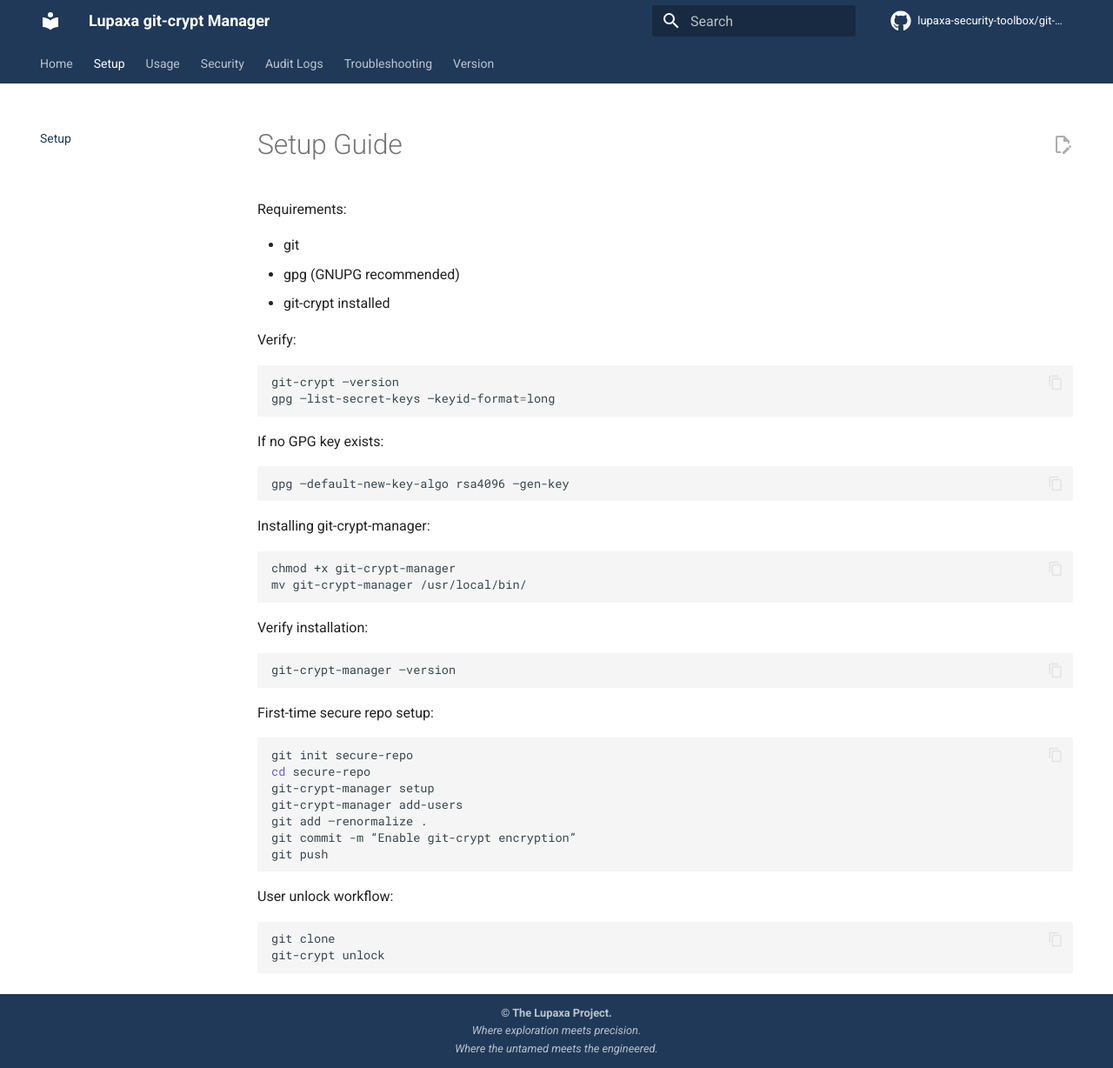
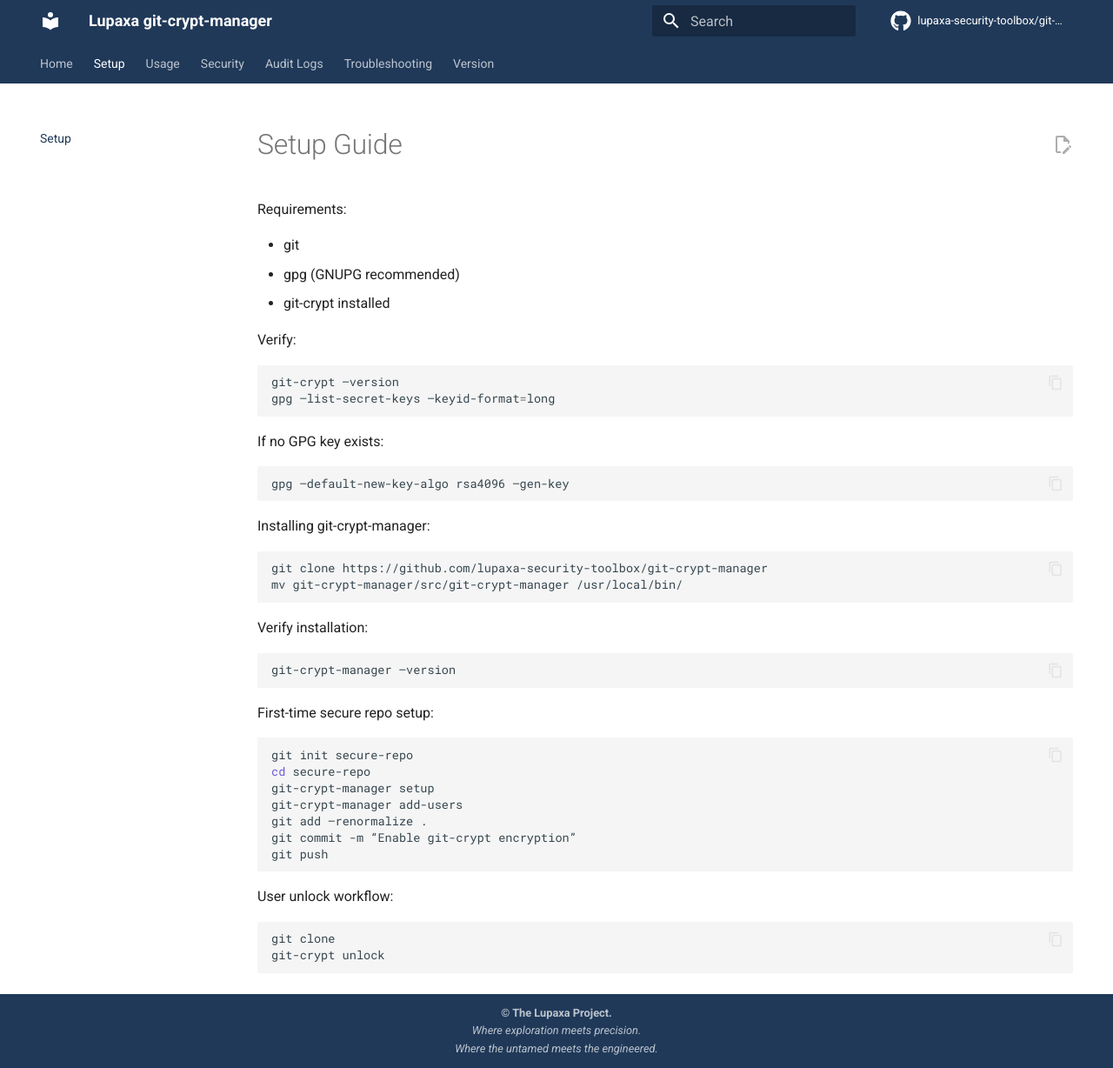
Before and after one commit to lupaxa-security-toolbox/git-crypt-manager, an MkDocs documentation site: the page built from docs/setup.md, in a window 1280 px wide and 1228 px high. Shown: the whole window at 87% size. Built offline with MkDocs 1.6.1 and Material for MkDocs 9.7.7, drawn with Linux system fonts in a browser that asks for light colours; comment, search, counter and statistics services are not loaded.

Commit message:
more docs cleanup

````diff
--- a/docs/setup.md
+++ b/docs/setup.md
@@ -22,8 +22,8 @@ gpg –default-new-key-algo rsa4096 –gen-key
 Installing git-crypt-manager:
 
 ```bash
-chmod +x git-crypt-manager
-mv git-crypt-manager /usr/local/bin/
+git clone https://github.com/lupaxa-security-toolbox/git-crypt-manager
+mv git-crypt-manager/src/git-crypt-manager /usr/local/bin/
 ```
 
 Verify installation:
--- a/mkdocs.yml
+++ b/mkdocs.yml
@@ -1,4 +1,4 @@
-site_name: Lupaxa git-crypt Manager
+site_name: Lupaxa git-crypt-manager
 site_description: Secure lifecycle management for git-crypt encrypted repositories
 site_url: https://lupaxa-security-toolbox.github.io/git-crypt-manager
 repo_url: https://github.com/lupaxa-security-toolbox/git-crypt-manager
````
Also changed, not shown: README.md (+3 -4 lines), docs/index.md (+1 -1 lines), docs/usage.md (+3 -0 lines).
